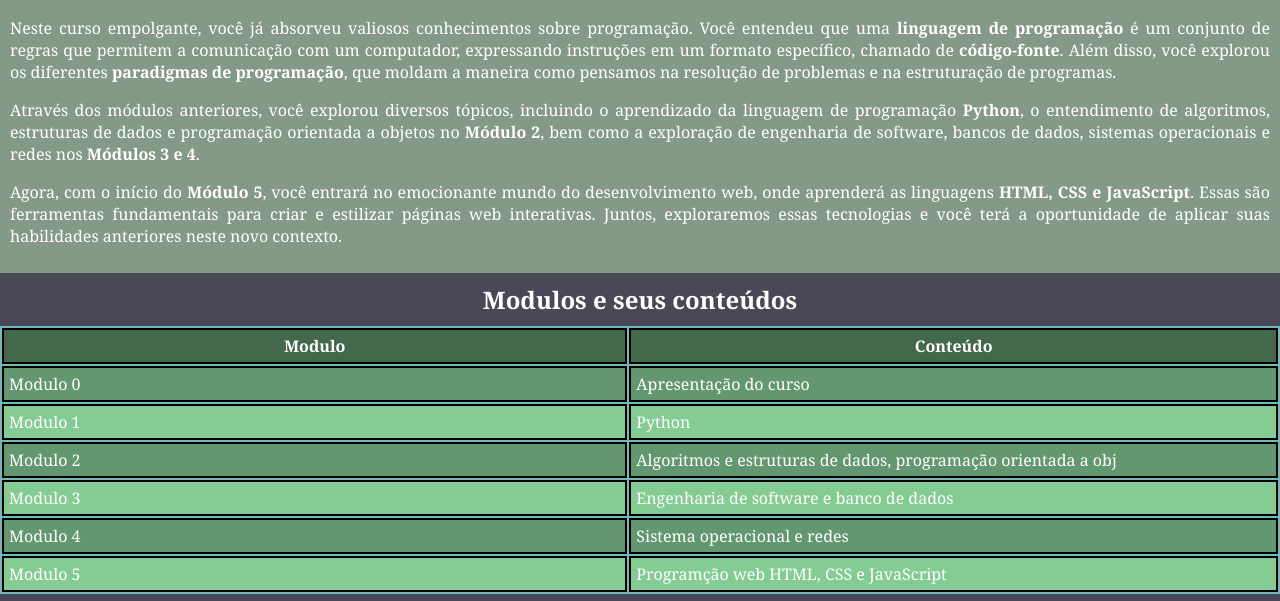
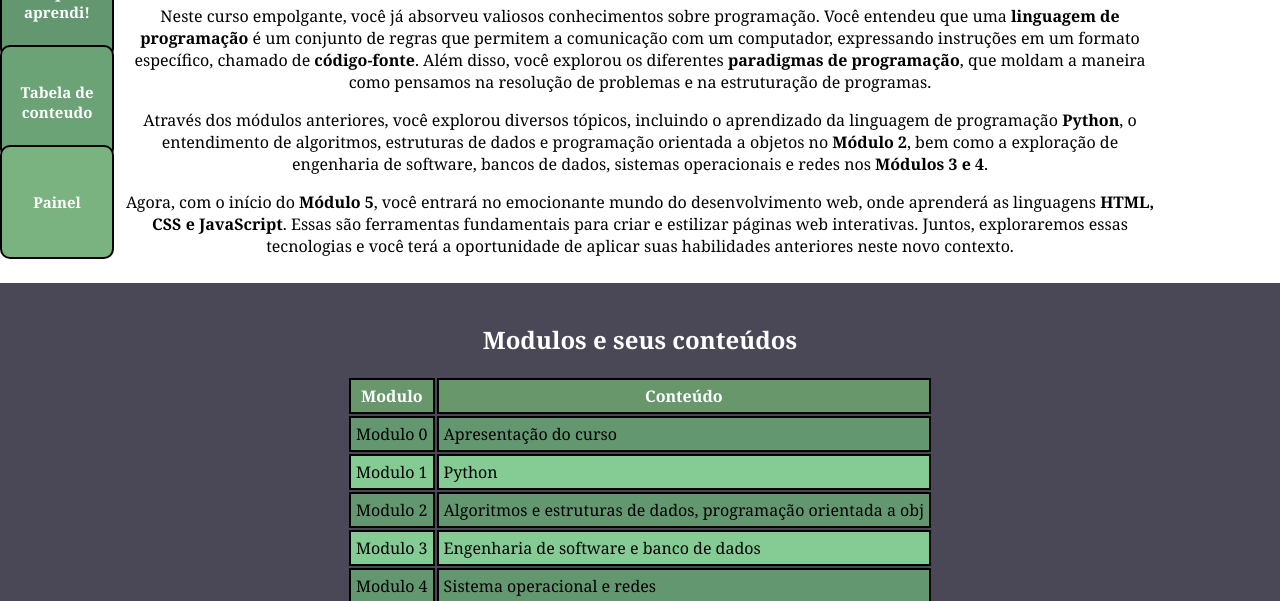
Before and after one commit to maurochavesjr/M05-Atividades-MauroChaves, a plain HTML site: page semana02/atvaula04css.html in a window 1280 px wide. Shown: the part 155-756 px from the top of the page. Drawn offline with Linux system fonts and the light colour scheme.

Commit message:
corrigi menu do exercicio da aula 04

```diff
--- a/semana02/m05e09.css
+++ b/semana02/m05e09.css
@@ -8,7 +8,7 @@ body{
 #hcb{
     background-color: #86c28b;
     color: white ;
-    text-shadow: 2px 2px 2px rgb(0, 0, 0);
+    text-shadow: 2px 2px 2px rgb(0, 0, 0), -2px 2px 2px rgb(0, 0, 0), 2px -2px 2px rgb(0, 0, 0), -2px -2px 2px rgb(0, 0, 0);
     font-family: 'Courier New', Courier, monospace;
     font-size: 50px;
     padding: 10px 0;
@@ -22,32 +22,46 @@ body{
     padding: 0;
 }
 
-.menu li a{
-    display: block;
+.menu ul li{
+    list-style-type: none;
+    padding: 5px;
+    text-align: center;
+    display: flex;
     padding: 5px;
     text-decoration: none;
     color: white;
+    height: 100px;
+    width: 100px;
+    text-align: center;
+    align-items: center;
+    justify-content: center;
+    border-radius: 10px;
+    border: 2px solid black;
 }
 
-.menu ul li{
-    list-style-type: none;
-    float: left;
-    padding: 5px;
-    text-align: center;
-    width: 33.33%;
-    box-sizing: border-box;
+.menu ul li a{
+    text-decoration: none;
+    color: white;
+    font-size: 15px;
+    font-weight: bold;
 }
 
 .menu ul li:nth-child(1){
     background-color: #63976f;
+    position: fixed;
+    top: 100px;
 }
 
 .menu ul li:nth-child(2){
     background-color: #6ba377;
+    position: fixed;
+    top: 200px;
 }
 
 .menu ul li:nth-child(3){
     background-color: #7ab37f;
+    position: fixed;
+    top: 300px;
 }
 
 .menu ul li:hover{
@@ -55,40 +69,40 @@ body{
 }
 
 .texto{
-    text-align: justify;
+    text-align: center;
     padding: 10px;
-    background-color: #859987;
-    color: white;
+    color: black;
+    max-width: calc(100vw - 250px);
+    margin: 0 auto;
 }
 
 .tabela{
-    width: 100%;
-    margin: 0;
-    padding: 0px;
-    background-color: rgba(0, 128, 128, 0.548);
+    margin: 0 auto;
+    padding: 20px;
+    text-align: left;
+    background-color:#4a4857;
+    border-collapse: collapse;
 }
 
 .tabela h2{
     text-align: center;
-    padding: 10px;
-    margin: 0;
-    background-color:#4a4857;
     color: white;
 }
 
-.tabela th{
-    padding: 5px;
-    width: 100vw;
-    background-color: #44684c;
-    color: white;
-    border: 2px solid black;
-    border-collapse: collapse;
+.tabela table{
+    display: flex;
+    justify-content: center;
 }
 
-.tabela td{
+.tabela td, th{
+    border: 2px solid black;
     padding: 5px;
+}
+
+.tabela th{
+    background-color: #67976b;
     color: white;
-    border: 2px solid black;
+    text-align: center;
 }
 
 .tabela tr:nth-child(even){
@@ -112,12 +126,18 @@ body{
 
 #pnl button{
     margin: 10px;
+    box-shadow: 2px 2px 2px rgb(0, 0, 0), -2px 2px 2px rgb(0, 0, 0), 2px -2px 2px rgb(0, 0, 0), -2px -2px 2px rgb(0, 0, 0);
+}
+
+#pnl button:hover{
+    background-color: #00a600;
 }
 
 #pnl img{
     width: 70px;
     height: 70px;
     margin: 2px;
+    object-fit: cover;
 }
 
 .rodape{
@@ -136,6 +156,6 @@ body{
 .rodape a{
     text-decoration: none;
     color: white;
-    font-size: 20px;
+    font-size: 17px;
     font-weight: bold;
 }
```
